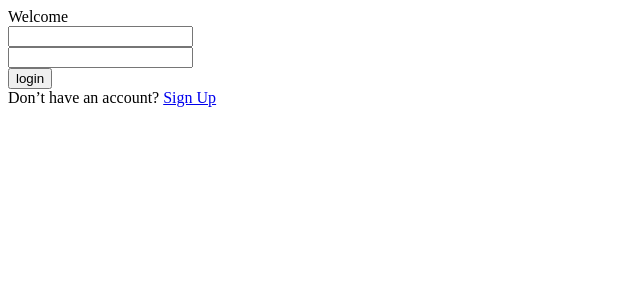
After one commit to DEVHARAM/Leaf_cafe-2, a Django app: page /login in a window 1280 px wide. The commit adds this page. Shown: the top 300 px of the page, without its empty margins (0-640 px from the left). Run offline with Django 3.2, Linux system fonts and the light colour scheme.

Commit message:
login+button

```diff
--- a/cafe/leaf/static/script.js
+++ b/cafe/leaf/static/script.js
@@ -51,6 +51,7 @@ function createInfoWindow(e, marker) {
             data.map( e => {
                 content += '<span class="badge badge-info">' + e + '</span> ';
             });
+            content+='<button>입장</button>'
             $.ajax({
                 url: "/cafe/comment/" + e.pk,
             }).done(function (comment) {
@@ -63,6 +64,7 @@ function createInfoWindow(e, marker) {
                    content += '<div class="border" style="margin-top: 4px; text-align: left; padding: 4px;">' +
                        '<div class="d-flex justify-content-start" style="margin-bottom: 4px; flex: 5">사용자 이름:' + e.user_id_id
                        +'<div class="d-flex justify-content-end" style="flex: 1;">별점:'+e.rating+'</div>'
+
                        + '</div>'
                        + e.content + '</div>';
                 });
--- /dev/null
+++ b/cafe/leaf/templates/login.html
@@ -0,0 +1,53 @@
+<!DOCTYPE html>
+<html lang="en">
+<head>
+	<title>Login</title>
+	<meta charset="UTF-8">
+	<meta name="viewport" content="width=device-width, initial-scale=1">
+	</head>
+<body>
+
+	<div class="limiter">
+		<div class="container-login100">
+			<div class="wrap-login100">
+				<form class="login100-form validate-form" >
+					Welcome
+
+					<div class="wrap-input100 validate-input" data-validate = "Valid email is: a@b.c">
+						<input class="input100" type="text" name="username">
+						<span class="focus-input100" data-placeholder="User"></span>
+					</div>
+
+					<div class="wrap-input100 validate-input" data-validate="Enter password">
+						<span class="btn-show-pass">
+							<i class="zmdi zmdi-eye"></i>
+						</span>
+						<input class="input100" type="password" name="password">
+						<span class="focus-input100" data-placeholder="Password"></span>
+					</div>
+
+					<div class="container-login100-form-btn">
+						<div class="wrap-login100-form-btn">
+							<div class="login100-form-bgbtn"></div>
+							<input class="login100-form-btn" type="submit" value="login">
+
+						</div>
+					</div>
+
+					<div class="text-center p-t-115">
+						<span class="txt1">
+							Don’t have an account?
+						</span>
+
+						<a class="txt2" href="#">
+							Sign Up
+						</a>
+					</div>
+				</form>
+			</div>
+		</div>
+	</div>
+
+
+</body>
+</html>
--- a/cafe/leaf/urls.py
+++ b/cafe/leaf/urls.py
@@ -4,5 +4,6 @@ from . import views
 urlpatterns = [
     path('', views.main),
     path('cafe/<cafe_id>', views.cafe_detail),
-    path('cafe/comment/<cafe_id>', views.cafe_comment)
+    path('cafe/comment/<cafe_id>', views.cafe_comment),
+    path('login',views.login)
 ]
--- a/cafe/leaf/views.py
+++ b/cafe/leaf/views.py
@@ -26,3 +26,6 @@ def cafe_detail(request, cafe_id):
 def cafe_comment(request, cafe_id):
     comments = [c for c in Comment.objects.filter(cafe_id=cafe_id).values()]
     return HttpResponse(json.dumps(comments), content_type='application/json')
+
+def login(request):
+    return render(request,'login.html',{})
```
Also changed, not shown: cafe/leaf/templates/main.html (+11 -5 lines).
